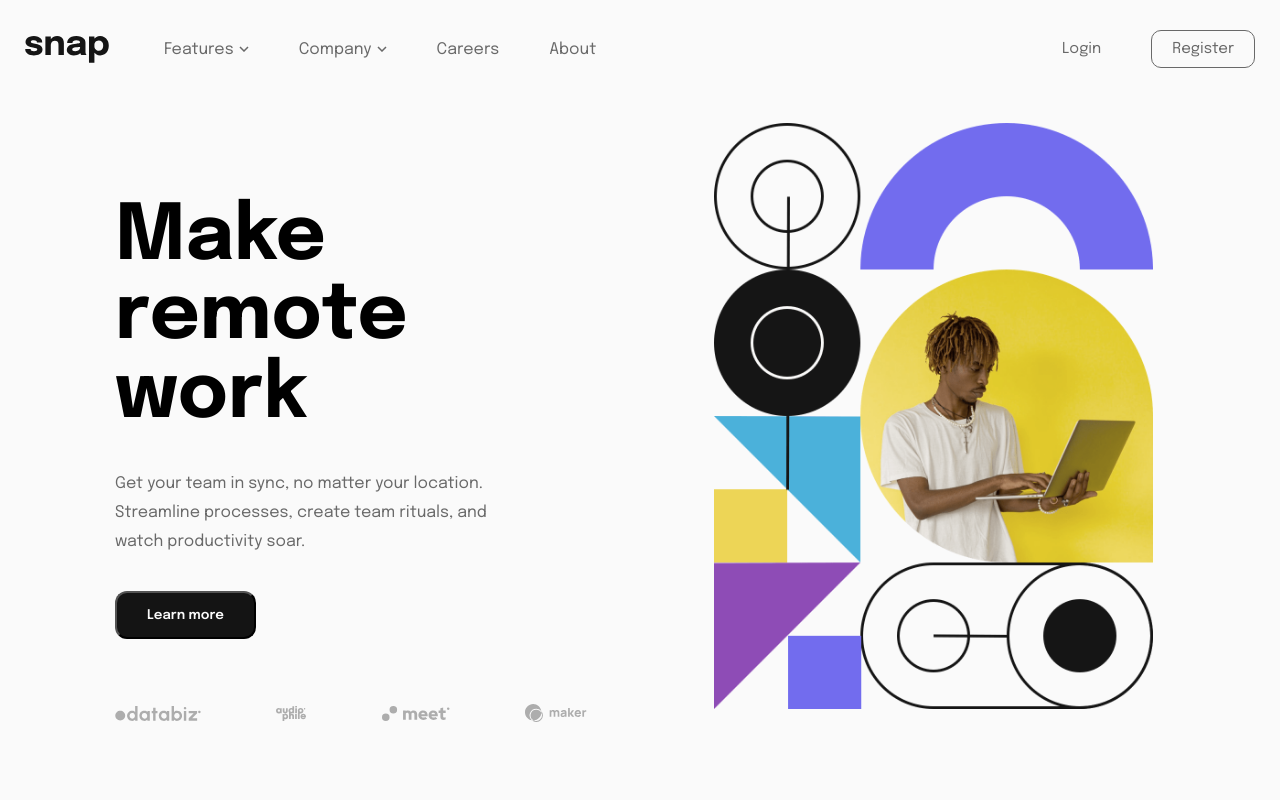
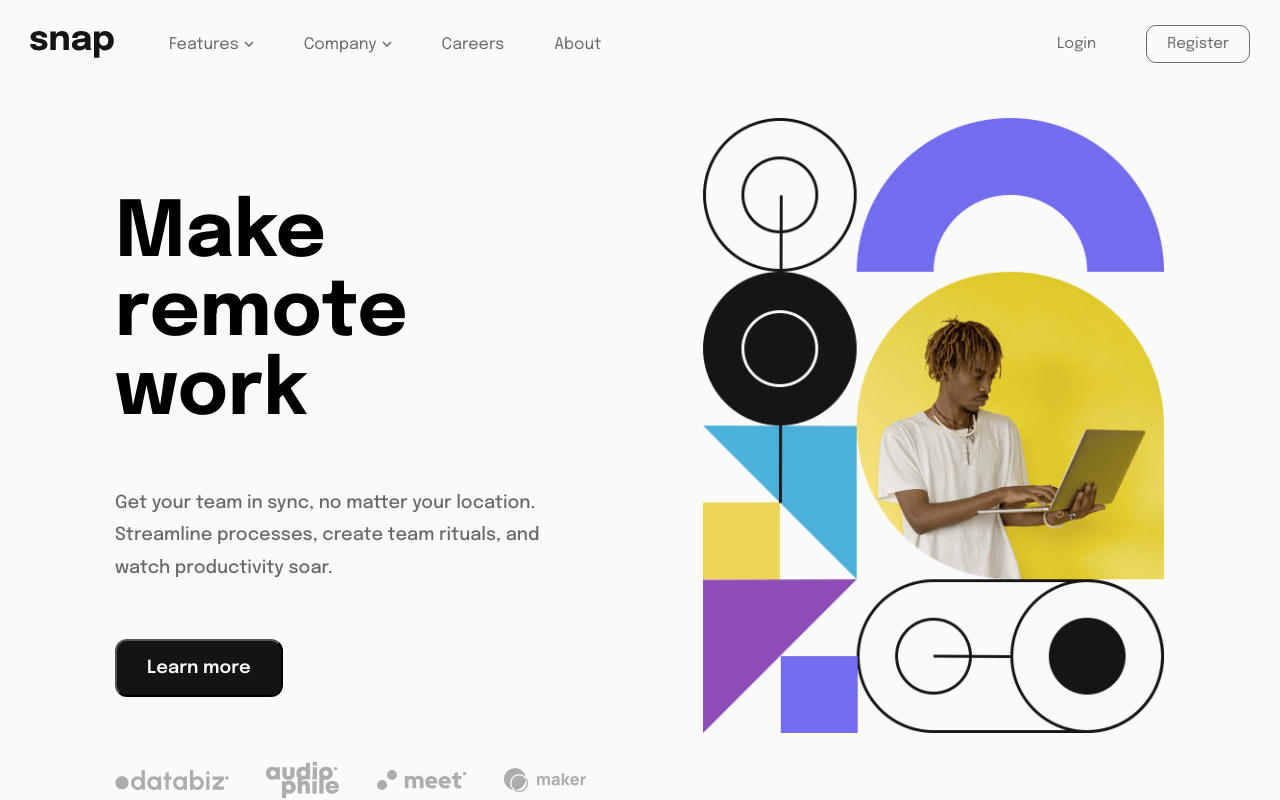
Before and after one commit to Talika-Bajaj/Intro-Section-with-Dropdown-Navigation, a plain HTML site: page index.html in a window 1280 px wide. Drawn offline with Linux system fonts and the light colour scheme.

Commit message:
Update styles

```diff
--- a/responsive.css
+++ b/responsive.css
@@ -31,7 +31,7 @@
   }
 
   .left-side {
-    height: 590px;
+    height: 615px;
     /* width: 80%;
     margin: auto; */
   }
@@ -41,7 +41,7 @@
   }
 
   #hero-image {
-    height: 586px;
+    height: 615px;
     width: auto;
   }
 
@@ -55,7 +55,7 @@
     gap: 70px;
     justify-content: flex-start;
     /* align-items: flex-start; */
-    padding: 25px 95px;
+    padding: 30px 95px;
   }
 
   .left-side {
@@ -67,7 +67,7 @@
   .data {
     justify-content: flex-start;
     align-items: baseline;
-    gap: 35px;
+    gap: 55px;
   }
 
   h1 {
@@ -77,12 +77,17 @@
 
   p {
     text-align: left;
-    width: 400px;
+    width: 425px;
   }
 
   .icons {
     justify-content: space-between;
   }
+
+  .icons img:last-child, .icons img {
+    height: auto;
+  }
+
 }
 
 @media screen and (width > 1366px) {
--- a/style.css
+++ b/style.css
@@ -18,7 +18,7 @@ body {
 }
 
 header {
-    padding: 30px 25px;
+    padding: 25px 30px;
 }
 
 .nav-bar {
@@ -229,14 +229,17 @@ h1 {
 p {
     line-height: 1.8;
     color: var(--Medium_Gray);
+    font-size: 18px;
+    font-weight: 500;
 }
 
 .learn-btn {
     background-color: var(--Almost_Black);
     color: var(--Almost_White);
-    padding: 15px 30px;
+    padding: 18px 30px;
     border-radius: 12px;
     font-weight: 600;
+    font-size: 18px;
 }
 
 .icons {
```
